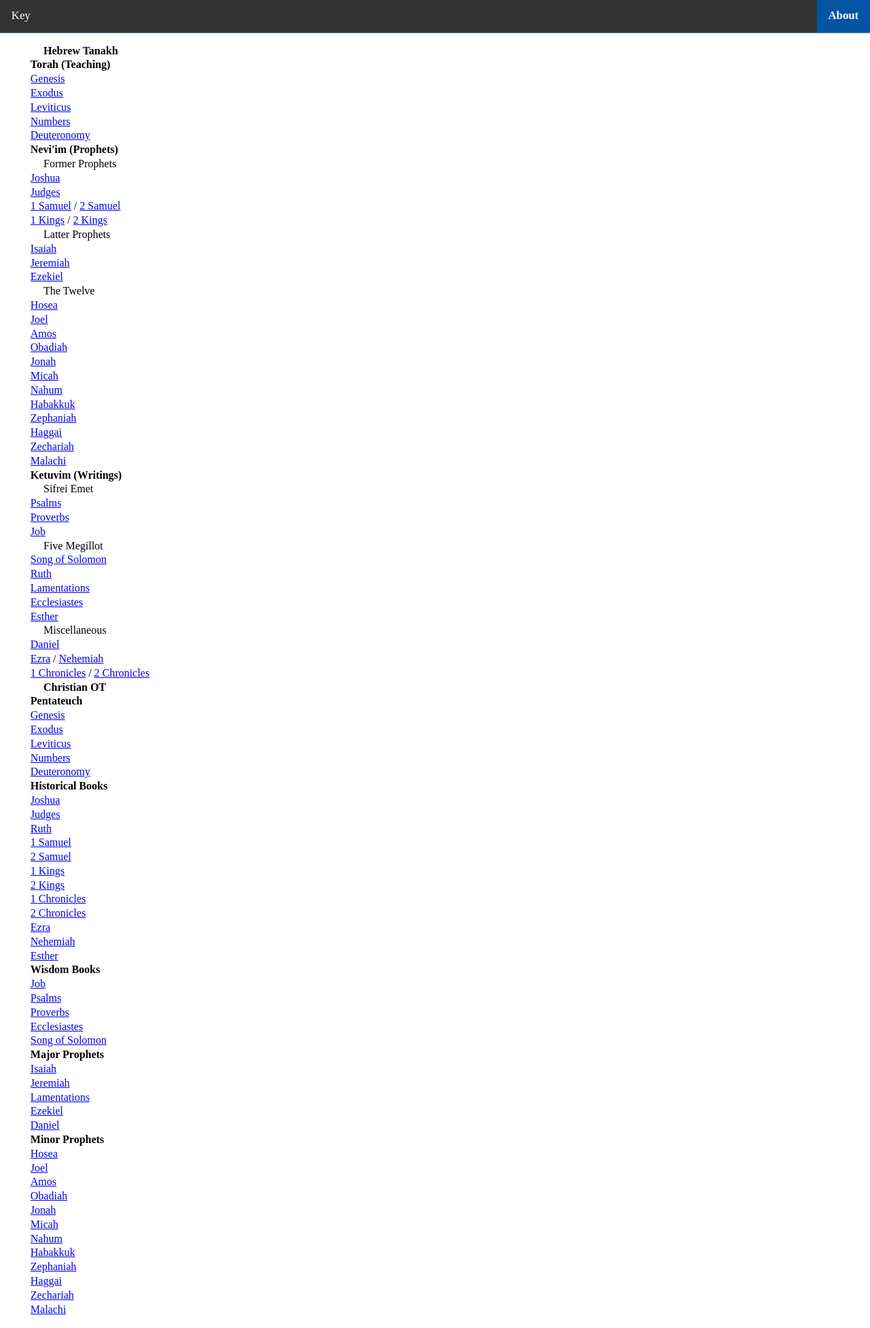
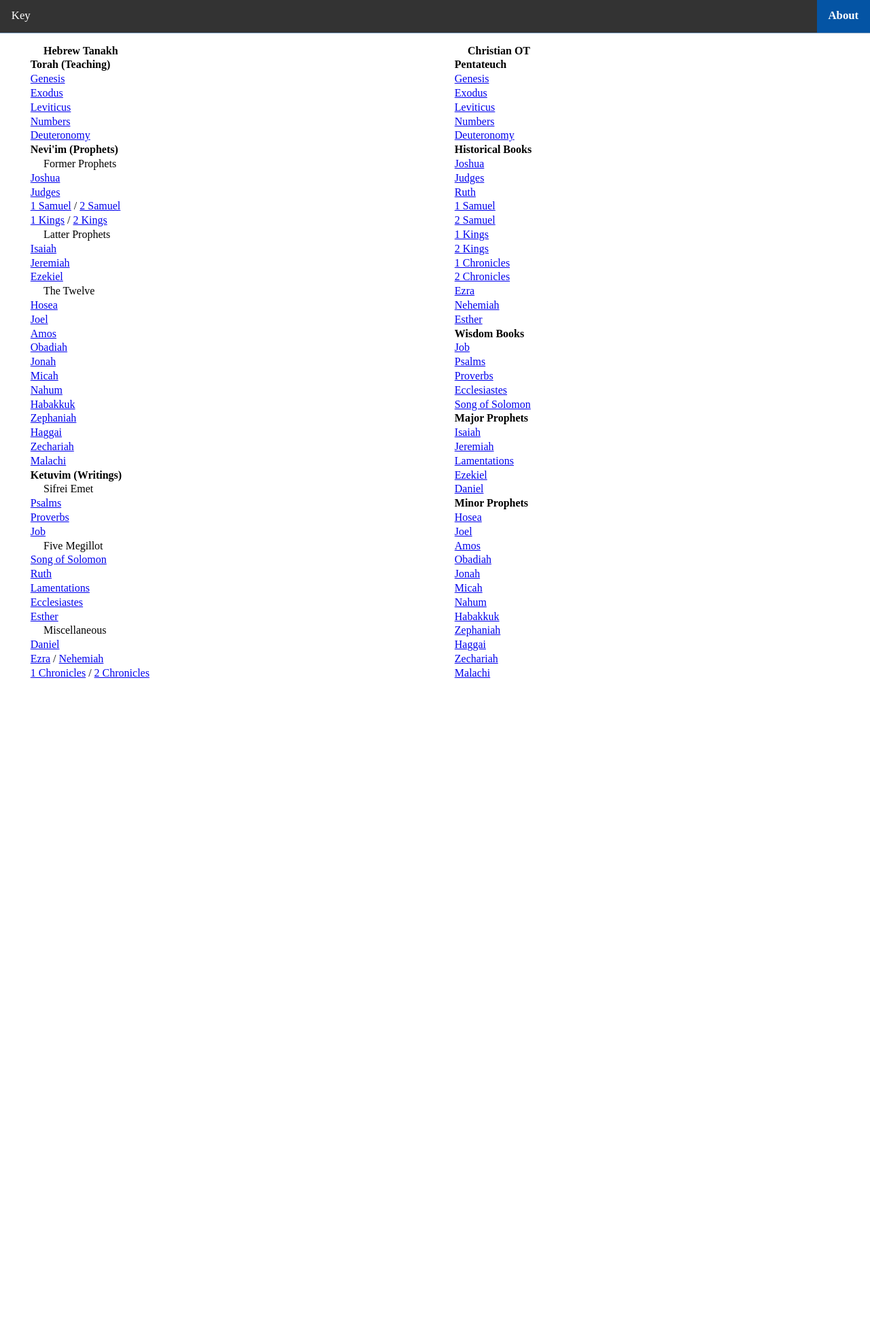
Before and after one commit to gfassero/HIERO, a Jekyll site: the page read/index2.html, which Jekyll copies as it is, in a window 1280 px wide. Shown: the whole page at 68% size. Built offline with Jekyll 4.4.1, drawn with Linux system fonts in a browser that asks for light colours.

Commit message:
Troubleshoot text sizes

```diff
--- a/read/index2.html
+++ b/read/index2.html
@@ -8,26 +8,16 @@
 <link rel="stylesheet" href="styles.css" />
 <style>
 
-        /* Create two equal columns that float next to each other */
-        .column {
-            float: left;
-            width: 50%;
-        }
+/* Create two equal columns that float next to each other */
+.column {
+    float: left;
+    width: 50%;
+}
 
 
 
-* {
-    scroll-margin-top: 10px;
-}
 body {
     height: 100vh;
-}
-#translation {
-    /* These rules exist to shrink-wrap the paragraphs to the size of their text,
-       instead of letting them take up the entire width of the viewport. */
-    display: flex;
-    flex-direction: column;
-    align-items: flex-start;
 }
 .panel {
     width: 100%;
```
